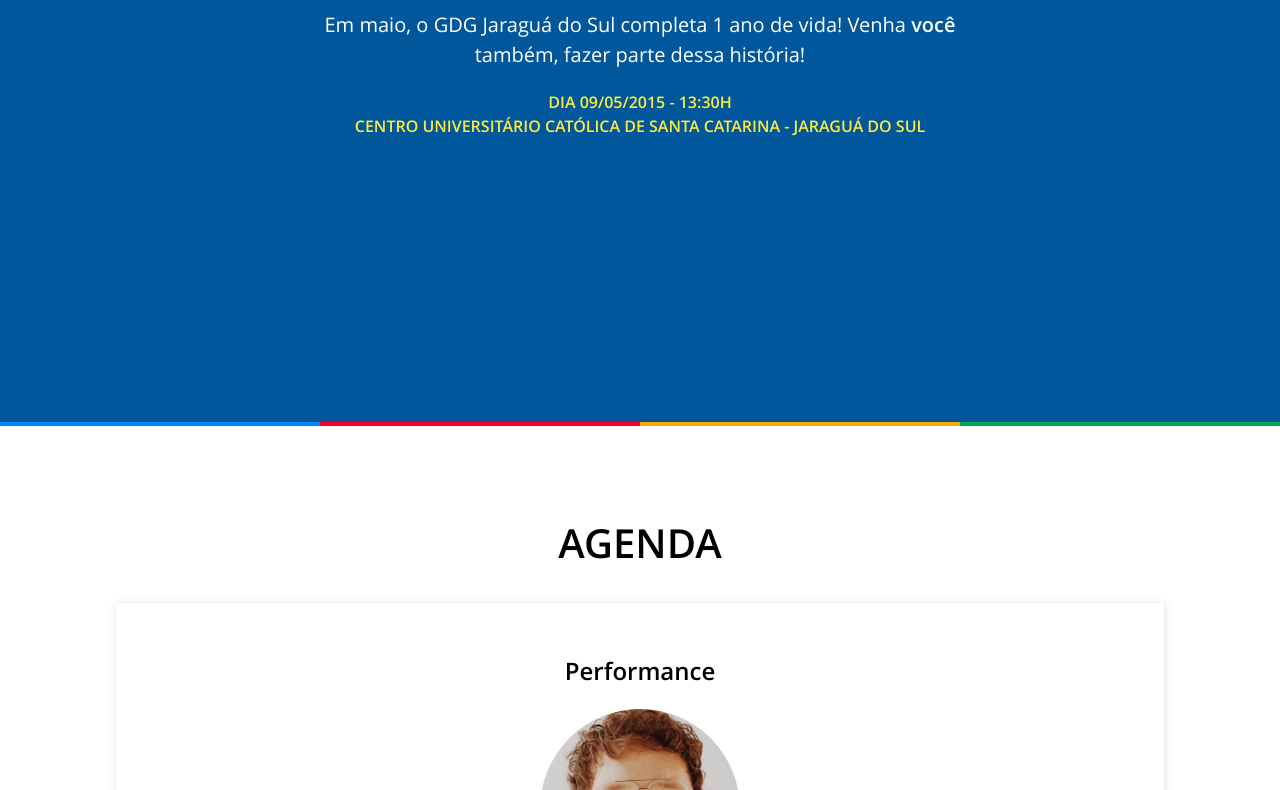
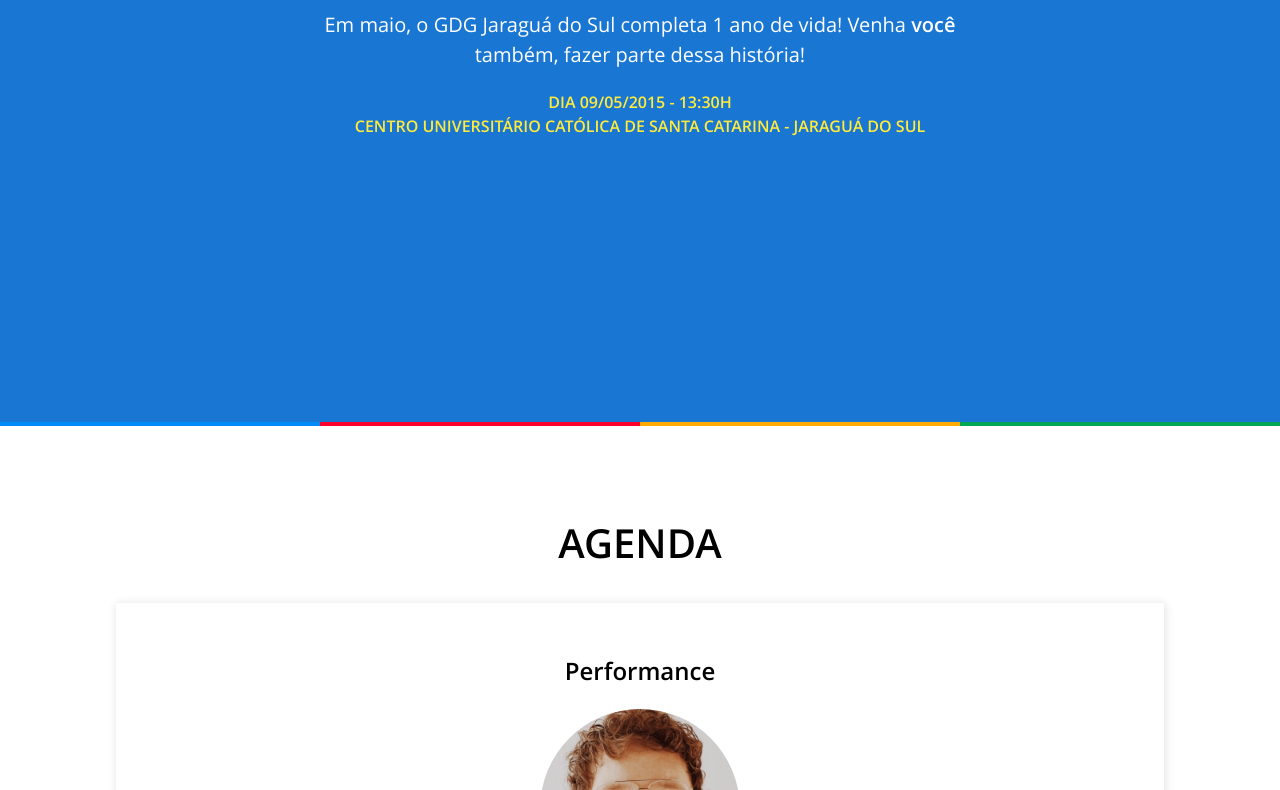
Before and after one commit to gdgjs/gdgjs.github.io, a website: page scream-for-me/index.html in a window 1280 px wide. Shown: the part 374-1164 px from the top of the page. Drawn offline with Linux system fonts and the light colour scheme.

Commit message:
Update colors

```diff
--- a/scream-for-me/src/styles/_base.scss
+++ b/scream-for-me/src/styles/_base.scss
@@ -42,7 +42,7 @@
 }
 
 .welcome-article {
-  background: #01579B;
+  background: #1976D2;
   color: #fff;
   @include media($desktop-x) {
     height: 100vh;
```
Also changed, not shown: scream-for-me/build/css/main.css.
